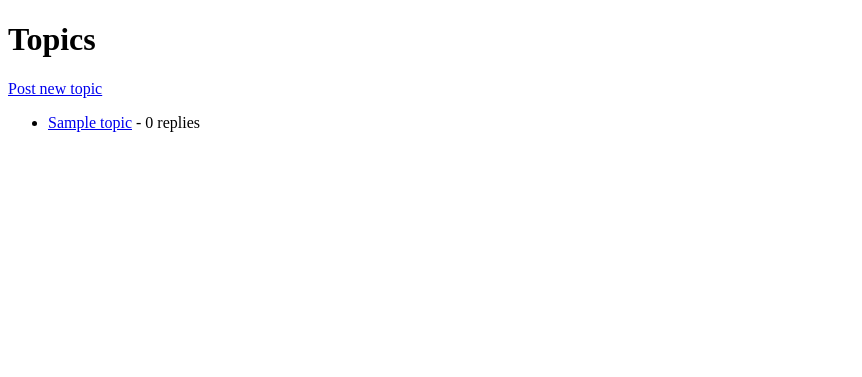
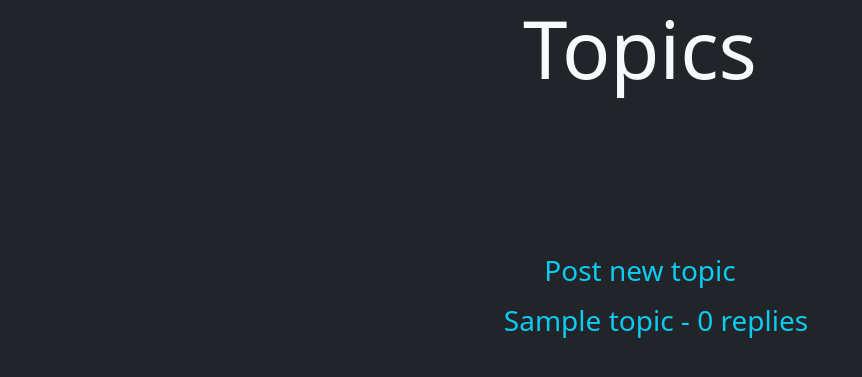
Before and after one commit to pImendoza/BSM, a Flask app: page /topic in a window 1280 px wide. Shown: the top 377 px of the page, without its empty margins (0-862 px from the left). Run offline with Flask 2, Linux system fonts and the light colour scheme; a user stored in the database is signed in; tables that the repository leaves empty hold one stand-in row (values such as "Sample post"); parts of the project's set-up code (start-up, migrations or seed data) failed here and were passed over.

Commit message:
Update blog.html

```diff
--- a/templates/blog.html
+++ b/templates/blog.html
@@ -5,16 +5,28 @@
     <meta http-equiv="X-UA-Compatible" content="IE=edge">
     <meta name="viewport" content="width=device-width, initial-scale=1.0">
     <title>Document</title>
+    <link href="https://cdn.jsdelivr.net/npm/bootstrap@5.1.3/dist/css/bootstrap.min.css" rel="stylesheet" integrity="sha384-1BmE4kWBq78iYhFldvKuhfTAU6auU8tT94WrHftjDbrCEXSU1oBoqyl2QvZ6jIW3" crossorigin="anonymous">
+<style>
+    h1 {
+        padding-bottom  : 150px;
+    }
+    a:link {
+        text-decoration: none;
+    }
+    ul {
+        list-style-type: none;
+    }
+</style>
 </head>
-<body>
-    <h1>Topics</h1>
-    <a href="/topic/new">Post new topic</a>
+<body class = "bg-dark text-center text-light">
+    <h1 class = "text-light display-1">Topics</h1>
+    <a class = "text-info h3" href="/topic/new">Post new topic</a>
 
-    <div id="topic-list">
+    <div class = "text-info h3 pt-3" id="topic-list">
     <ul>
     {% for topic in topics %}
     <li>
-    <a href="/topic/{{ topic["topic_id"] }}">{{ topic["subject"] }}</a>
+    <a class = "text-info h3" href="/topic/{{ topic["topic_id"] }}">{{ topic["subject"] }}</a>
      - {{ topic["replies"] }}
     {% if topic["replies"] != 1 %} replies {% else %} reply {% endif %}
     </li>
```
